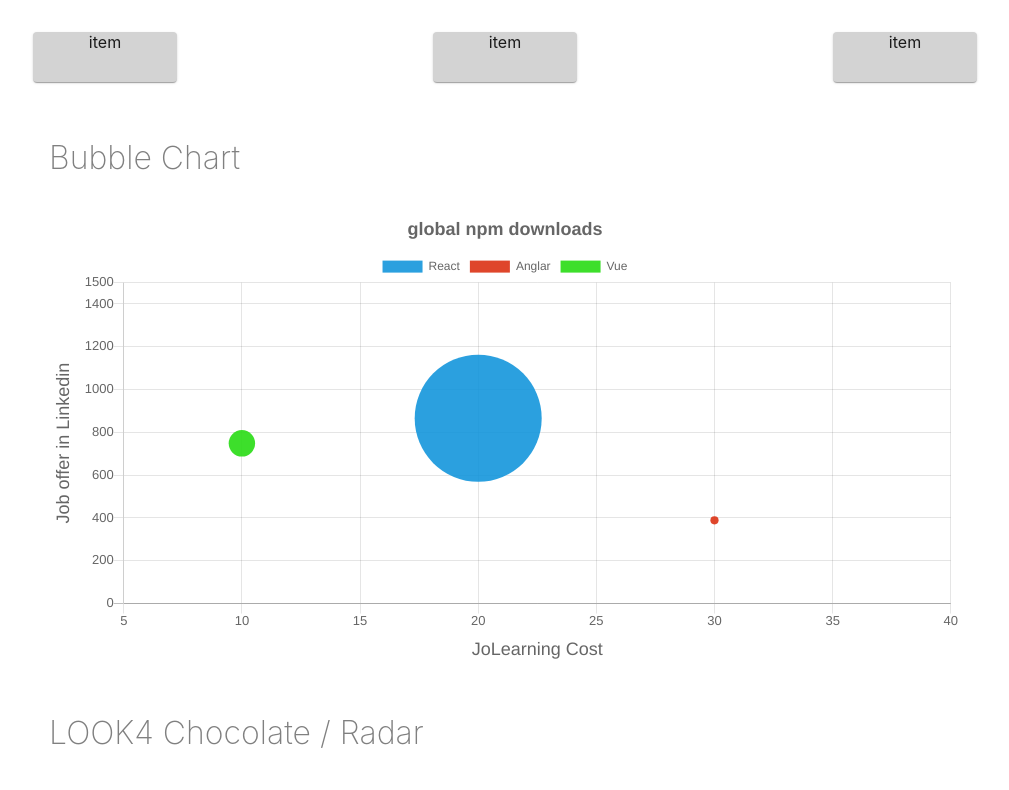
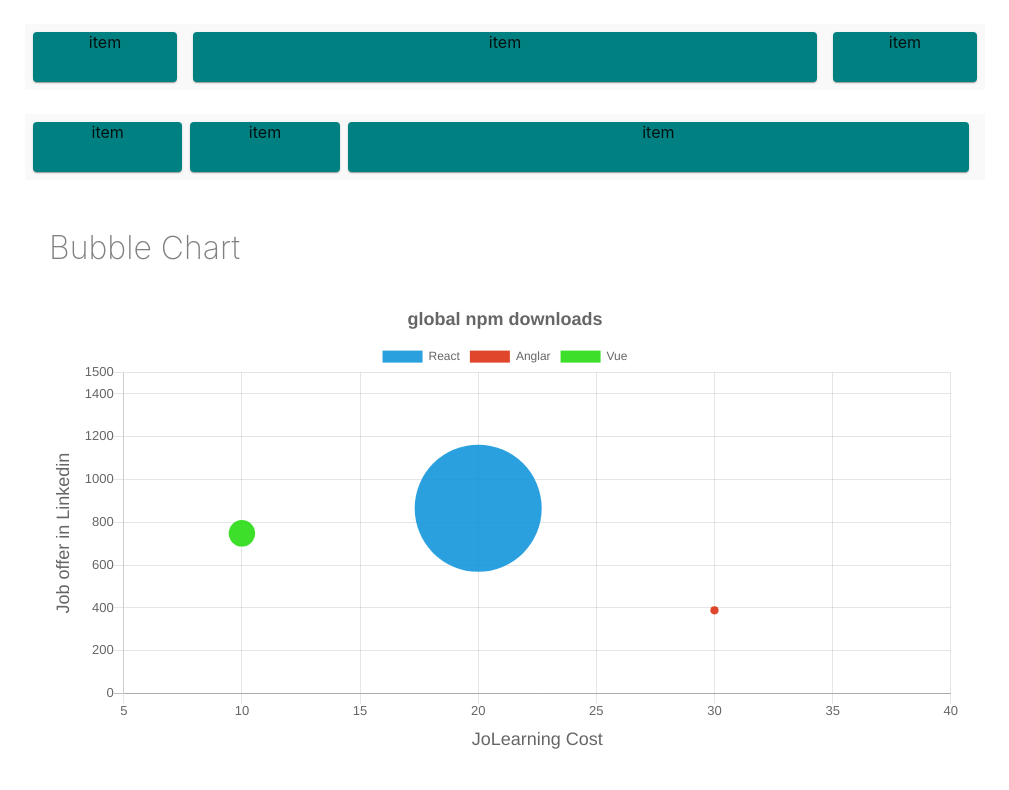
Before and after one commit to BoxPistols/React-ChartJS_Material-UI, a React (Create React App) app: page / in a window 1280 px wide. Shown: the top 790 px of the page, without its empty margins (135-1144 px from the left). Built offline with nearby package versions, Linux system fonts and the light colour scheme.

Commit message:
add Grid Nest

```diff
--- a/src/components/MaterialGrid.tsx
+++ b/src/components/MaterialGrid.tsx
@@ -5,9 +5,11 @@ const useStyles = makeStyles({
     demoStyle: {
         margin: '24px auto',
         maxWidth: '960px',
+        minHeight: '48px',
+        background: '#f9f9f9',
     },
     paperStyle: {
-        background: 'lightgray',
+        background: 'teal',
         height: '50px',
         textAlign: 'center',
     },
@@ -17,22 +19,43 @@ const MaterialGrid: React.FC = () => {
     const styled = useStyles()
     return (
         <div>
+            {/* Flex */}
             <Grid
                 className={styled.demoStyle}
                 container
                 direction='row'
-                justify="space-between"
+                justify='space-between'
                 alignItems='center'
                 spacing={2}
             >
                 <Grid item xs={2}>
                     <Paper className={styled.paperStyle}>item</Paper>
                 </Grid>
-                <Grid item xs={2}>
+                <Grid item xs={8}>
                     <Paper className={styled.paperStyle}>item</Paper>
                 </Grid>
                 <Grid item xs={2}>
                     <Paper className={styled.paperStyle}>item</Paper>
+                </Grid>
+            </Grid>
+
+            {/* Nest */}
+            <Grid
+                className={styled.demoStyle}
+                container
+                direction='column'
+                spacing={2}
+            >
+                <Grid item xs={12} spacing={1} container>
+                    <Grid item xs={2}>
+                        <Paper className={styled.paperStyle}>item</Paper>
+                    </Grid>
+                    <Grid item xs={2}>
+                        <Paper className={styled.paperStyle}>item</Paper>
+                    </Grid>
+                    <Grid item xs={8}>
+                        <Paper className={styled.paperStyle}>item</Paper>
+                    </Grid>
                 </Grid>
             </Grid>
         </div>
```
